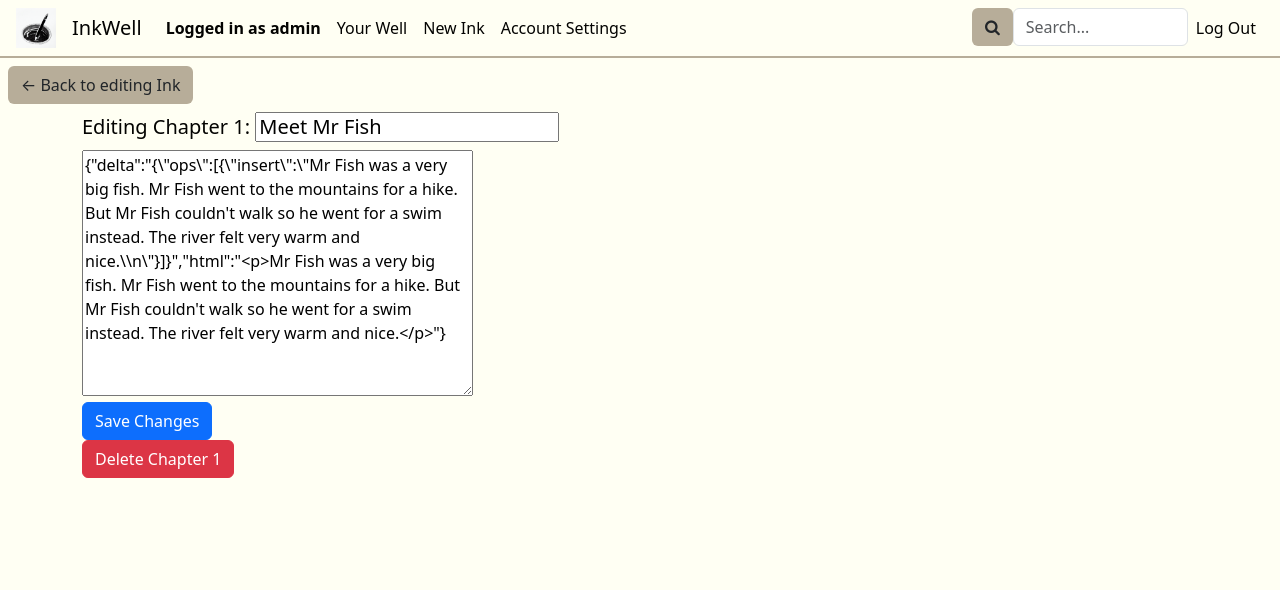
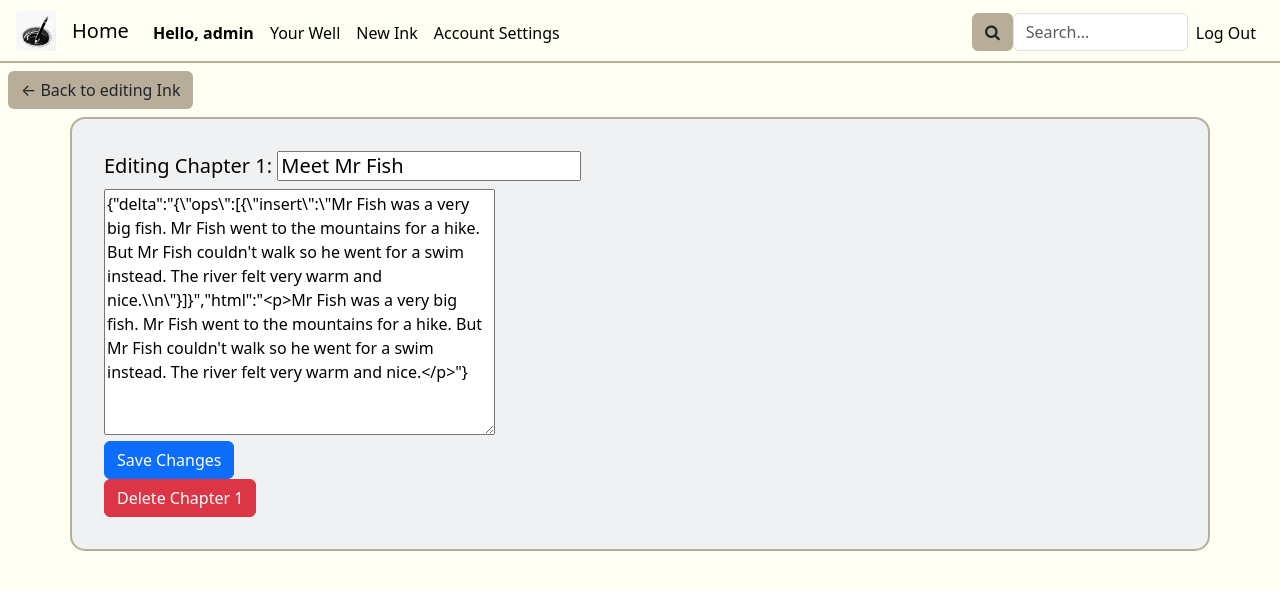
Before and after one commit to martex941/Capstone-InkWell, a Django app: page /edit_chapter/5/6 in a window 1280 px wide. Shown: the top 590 px of the page. Run offline with Django 4.2, Linux system fonts and the light colour scheme; a user stored in the database is signed in; data comes from the database, SQL or seed files in the repository; both versions use the stored data as it was after the commit; some libraries are stand-ins or nearby versions.

Commit message:
final touches for the 50th time

```diff
--- a/capstone/inkwell/static/inkwell/script.js
+++ b/capstone/inkwell/static/inkwell/script.js
@@ -67,7 +67,12 @@ function timeline() {
                 infiniteScrollSwitch = false;
                 const emptyPageDiv = document.createElement('div');
                 emptyPageDiv.className = 'emptyPageDiv text-center';
-                emptyPageDiv.innerHTML = "The end.";
+
+                const emptyPageSpan = document.createElement('span');
+                emptyPageSpan.className = 'emptyPageSpan';
+                emptyPageSpan.innerHTML = "The end";
+
+                emptyPageDiv.append(emptyPageSpan);
 
                 document.querySelector("#timeline").append(emptyPageDiv);
             }
--- a/capstone/inkwell/static/inkwell/styles.css
+++ b/capstone/inkwell/static/inkwell/styles.css
@@ -50,6 +50,10 @@
 .navbar {
     border-bottom: 2px var(--border-color) solid;
     width: auto;
+}
+
+.navbar-nav .nav-link, .mainSearchFunction {
+    margin-top: 5px;
 }
 
 .nav-right {
@@ -402,6 +406,7 @@ body {
     border-left: var(--border-color) 1.5px solid;
     border-right: var(--border-color) 1.5px solid;
     margin: 1rem;
+    margin-bottom: 2.5rem;
     width: 43%;
     height: auto;
     padding: 0;
@@ -469,7 +474,7 @@ body {
 }
 
 .notifications-style {
-    height: 405px;
+    height: 395px;
     overflow-y: auto;
     text-overflow: ellipsis;
 }
@@ -648,3 +653,18 @@ body {
 .card-title {
     margin-top:1rem;
 }
+
+.editChapterFormContainer {
+    background-color: var(--primary-color);
+    border: 2px var(--border-color) solid;
+    border-radius: 15px;
+    padding: 2rem;
+}
+
+.emptyPageDiv {
+    font-family: 'Tangerine';
+}
+
+.emptyPageSpan {
+    font-size: 50px;
+}
--- a/capstone/inkwell/templates/inkwell/edit_chapter.html
+++ b/capstone/inkwell/templates/inkwell/edit_chapter.html
@@ -2,11 +2,11 @@
 
 {% block body %}
     <a href="{% url 'edit_ink' inkID=inkID %}"><button class="backToInkView btn btn-khaki">&larr; Back to editing Ink</button></a>
-    <div class="container">
+    <div class="container editChapterFormContainer">
         {% if editingAsCoAuthor %}
             <h5 class="text-center editingAsCoAuthorText">YOU ARE EDITING THIS CHAPTER AS CO-AUTHOR</h5>
         {% endif %}
-        <form class="form" action="{% url 'edit_chapter' chapterID=chapterInfo.id inkID=inkID %}" method="post">
+        <form class="form editChapterForm" action="{% url 'edit_chapter' chapterID=chapterInfo.id inkID=inkID %}" method="post">
             {% csrf_token %}
             {{form.media}}
             <div>
@@ -36,7 +36,7 @@
             <button class="btn btn-danger" id="deleteChapterSwitch" type="button" onclick="deleteChapterSwitch()">Delete Chapter {{ chapterInfo.chapterNumber }}</button>
             <div id="deleteChapterConfirmationDiv" style="display: none;">
                 <h5>Are you sure you want to delete Chapter {{ chapterInfo.chapterNumber }}? This change is irreversible.</h5>
-                <button class="btn btn-success" id="keepChapterBtn" onclick="keepChapter()">KEEP CHAPTER</button>
+                <button class="btn btn-success" type="button" id="keepChapterBtn" onclick="keepChapter()">KEEP CHAPTER</button>
             </div>
         </div>
         {% endif %}
--- a/capstone/inkwell/templates/inkwell/layout.html
+++ b/capstone/inkwell/templates/inkwell/layout.html
@@ -10,6 +10,7 @@
         <link href="{% static 'inkwell/styles.css' %}" rel="stylesheet">
         <link rel="stylesheet" href="https://cdnjs.cloudflare.com/ajax/libs/font-awesome/4.7.0/css/font-awesome.min.css">
         <link rel="stylesheet" href="//code.jquery.com/ui/1.12.1/themes/base/jquery-ui.css">
+        <link rel="stylesheet" href="https://fonts.googleapis.com/css?family=Tangerine">
         <script src="https://code.jquery.com/jquery-3.6.4.min.js"></script>
         <script src="https://code.jquery.com/ui/1.12.1/jquery-ui.js"></script>
         <script src="{% static 'inkwell/script.js' %}"></script>
@@ -17,7 +18,7 @@
     <body>
         <nav class="navbar navbar-expand-lg">
             <img class="nav-logo" src="{% static 'inkwell/inkwell1.ico' %}" width="40px" height="40px">
-            <a class="navbar-brand" href="{% url 'index' %}">InkWell</a>
+            <a class="navbar-brand" href="{% url 'index' %}">Home</a>
             <button class="navbar-toggler" type="button" data-bs-toggle="collapse" data-bs-target="#navbarNav" aria-controls="navbarNav" aria-expanded="false" aria-label="Toggle navigation">
                 <span class="navbar-toggler-icon"></span>
               </button>
@@ -25,7 +26,7 @@
                 <ul class="navbar-nav d-flex justify-content-start nav-left col">
                     {% if user.is_authenticated %}
                         <li class="nav-item">
-                            <span class="nav-link text-center loggedInAs">Logged in as {{request.user.username}}</span>
+                            <span class="nav-link text-center loggedInAs">Hello, {{request.user.username}}</span>
                         </li>
                         <li class="nav-item">
                             <a class="nav-link text-center" href="{% url 'well' username=user.username %}">Your Well</a>
```
Also changed, not shown: capstone/db.sqlite3.
